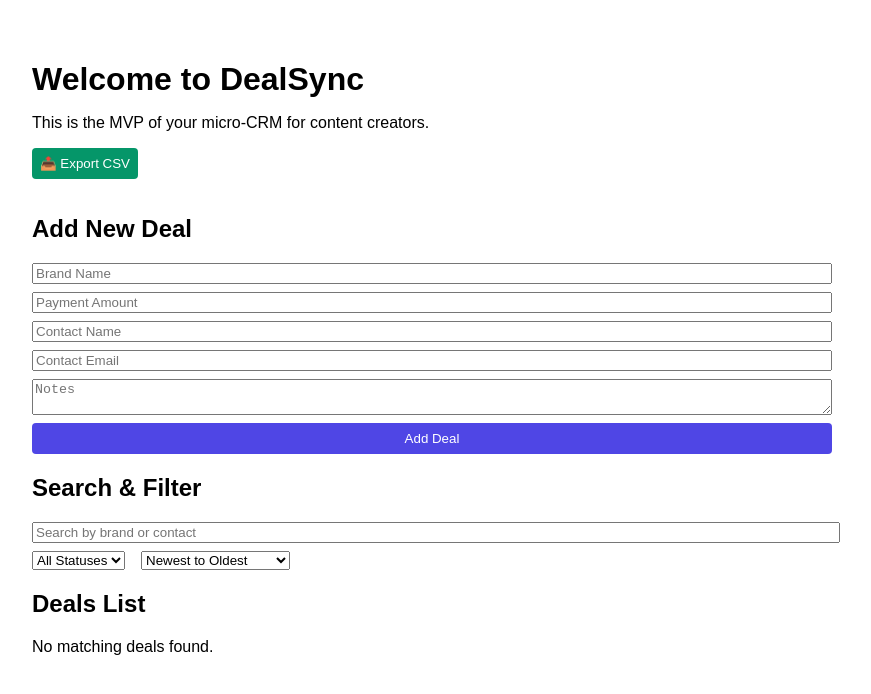
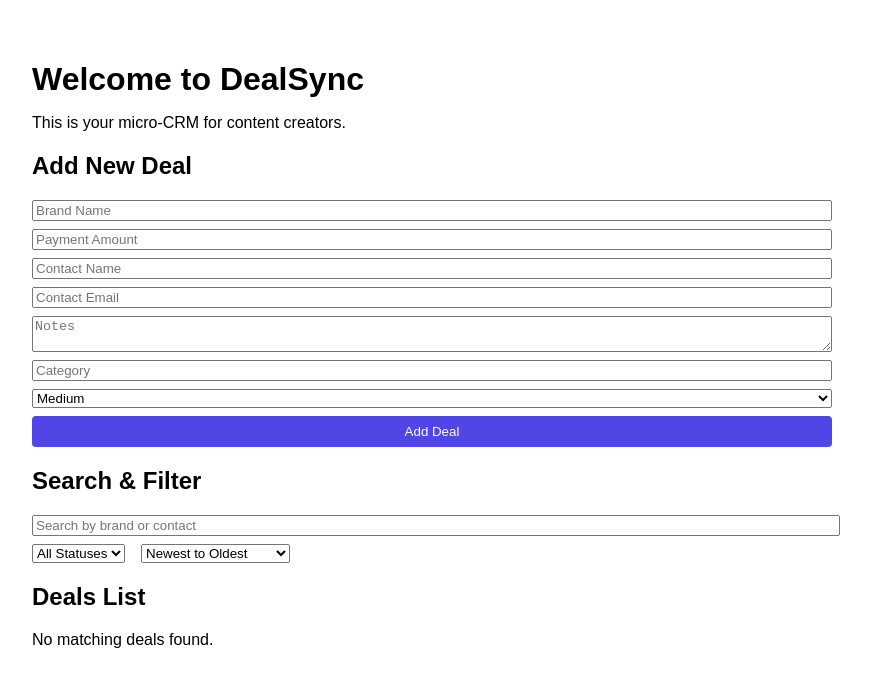
Before and after one commit to AdamBailey1301/DealSync, a Next.js app: page / in a window 1280 px wide. Shown: the top 694 px of the page, without its empty margins (208-1079 px from the left). Built offline with nearby package versions, Linux system fonts and the light colour scheme.

Commit message:
Phase 2 begins

```diff
--- a/next.config.js
+++ b/next.config.js
@@ -1,6 +1,3 @@
-/** @type {import('next').NextConfig} */
-const nextConfig = {
+module.exports = {
   reactStrictMode: true,
-}
-
-module.exports = nextConfig
+};
--- a/pages/index.js
+++ b/pages/index.js
@@ -1,4 +1,3 @@
-// pages/index.js
 import { useState, useEffect } from 'react';
 
 export default function Home() {
@@ -8,11 +7,11 @@
   const [contact, setContact] = useState('');
   const [email, setEmail] = useState('');
   const [note, setNote] = useState('');
+  const [priority, setPriority] = useState('Medium');
+  const [category, setCategory] = useState('');
   const [search, setSearch] = useState('');
   const [filterStatus, setFilterStatus] = useState('All');
   const [sortType, setSortType] = useState('Newest');
-  const [editingId, setEditingId] = useState(null);
-  const [editFields, setEditFields] = useState({});
 
   useEffect(() => {
     const storedDeals = localStorage.getItem('deals');
@@ -34,6 +33,8 @@
       contact,
       email,
       note,
+      priority,
+      category,
       status: 'Pending',
     };
     setDeals([newDeal, ...deals]);
@@ -42,6 +43,8 @@
     setContact('');
     setEmail('');
     setNote('');
+    setPriority('Medium');
+    setCategory('');
   };
 
   const updateStatus = (id, newStatus) => {
@@ -62,42 +65,6 @@
     }
   };
 
-  const startEditing = (deal) => {
-    setEditingId(deal.id);
-    setEditFields({ ...deal });
-  };
-
-  const cancelEditing = () => {
-    setEditingId(null);
-    setEditFields({});
-  };
-
-  const saveEdit = () => {
-    setDeals(deals.map(deal => deal.id === editingId ? { ...editFields } : deal));
-    setEditingId(null);
-    setEditFields({});
-  };
-
-  const exportToCSV = () => {
-    const headers = ['Brand', 'Payment', 'Contact', 'Email', 'Note', 'Status'];
-    const rows = filteredDeals.map(deal => [
-      deal.brand,
-      deal.payment,
-      deal.contact,
-      deal.email,
-      deal.note,
-      deal.status
-    ]);
-    const csvContent = [headers, ...rows].map(row => row.map(field => `"${field}"`).join(',')).join('\n');
-    const blob = new Blob([csvContent], { type: 'text/csv' });
-    const url = URL.createObjectURL(blob);
-    const a = document.createElement('a');
-    a.href = url;
-    a.download = `deals-export-${Date.now()}.csv`;
-    a.click();
-    URL.revokeObjectURL(url);
-  };
-
   const filteredDeals = deals
     .filter(deal =>
       (deal.brand.toLowerCase().includes(search.toLowerCase()) ||
@@ -114,11 +81,7 @@
   return (
     <div style={{ padding: '2rem', fontFamily: 'Arial, sans-serif', maxWidth: '800px', margin: '0 auto' }}>
       <h1 style={{ fontSize: '2rem', marginBottom: '1rem' }}>Welcome to DealSync</h1>
-      <p>This is the MVP of your micro-CRM for content creators.</p>
-
-      <button onClick={exportToCSV} style={{ marginBottom: '1rem', padding: '0.5rem', backgroundColor: '#059669', color: 'white', border: 'none', borderRadius: '4px' }}>
-        📤 Export CSV
-      </button>
+      <p>This is your micro-CRM for content creators.</p>
 
       <h2>Add New Deal</h2>
       <div style={{ display: 'grid', gap: '0.5rem', marginBottom: '1rem' }}>
@@ -127,6 +90,12 @@
         <input placeholder="Contact Name" value={contact} onChange={e => setContact(e.target.value)} />
         <input placeholder="Contact Email" value={email} onChange={e => setEmail(e.target.value)} />
         <textarea placeholder="Notes" value={note} onChange={e => setNote(e.target.value)} />
+        <input placeholder="Category" value={category} onChange={e => setCategory(e.target.value)} />
+        <select value={priority} onChange={e => setPriority(e.target.value)}>
+          <option>High</option>
+          <option>Medium</option>
+          <option>Low</option>
+        </select>
         <button onClick={addDeal} style={{ padding: '0.5rem', backgroundColor: '#4f46e5', color: 'white', border: 'none', borderRadius: '4px' }}>Add Deal</button>
       </div>
 
@@ -137,7 +106,7 @@
         onChange={e => setSearch(e.target.value)}
         style={{ width: '100%', marginBottom: '0.5rem' }}
       />
-      <div style={{ display: 'flex', flexWrap: 'wrap', gap: '1rem', marginBottom: '1rem' }}>
+      <div style={{ display: 'flex', gap: '1rem', marginBottom: '1rem' }}>
         <select value={filterStatus} onChange={e => setFilterStatus(e.target.value)}>
           <option value="All">All Statuses</option>
           <option value="Pending">Pending</option>
@@ -156,38 +125,25 @@
       {filteredDeals.length === 0 && <p>No matching deals found.</p>}
       {filteredDeals.map(deal => (
         <div key={deal.id} style={{ border: '1px solid #ccc', padding: '1rem', marginTop: '1rem', borderRadius: '8px' }}>
-          {editingId === deal.id ? (
-            <>
-              <input value={editFields.brand} onChange={e => setEditFields({ ...editFields, brand: e.target.value })} />
-              <input value={editFields.payment} onChange={e => setEditFields({ ...editFields, payment: e.target.value })} />
-              <input value={editFields.contact} onChange={e => setEditFields({ ...editFields, contact: e.target.value })} />
-              <input value={editFields.email} onChange={e => setEditFields({ ...editFields, email: e.target.value })} />
-              <textarea value={editFields.note} onChange={e => setEditFields({ ...editFields, note: e.target.value })} />
-              <select value={editFields.status} onChange={e => setEditFields({ ...editFields, status: e.target.value })}>
+          <p><strong>Brand:</strong> {deal.brand}</p>
+          <p><strong>Payment:</strong> £{deal.payment}</p>
+          <p><strong>Contact:</strong> {deal.contact}</p>
+          <p><strong>Email:</strong> {deal.email}</p>
+          <p><strong>Note:</strong> {deal.note}</p>
+          <p><strong>Category:</strong> {deal.category}</p>
+          <p><strong>Priority:</strong> {deal.priority}</p>
+          <p>
+            <strong>Status:</strong>
+            <span style={{ backgroundColor: getStatusColor(deal.status), color: 'white', padding: '0.2rem 0.5rem', borderRadius: '4px', marginLeft: '0.5rem' }}>{deal.status}</span>
+          </p>
+          <select value={deal.status} onChange={e => updateStatus(deal.id, e.target.value)}>
             <option>Pending</option>
             <option>Negotiating</option>
             <option>Closed</option>
             <option>Rejected</option>
           </select>
           <br />
-              <button onClick={saveEdit} style={{ marginTop: '0.5rem', color: 'green' }}>Save</button>
-              <button onClick={cancelEditing} style={{ marginTop: '0.5rem', marginLeft: '1rem' }}>Cancel</button>
-            </>
-          ) : (
-            <>
-              <p><strong>Brand:</strong> {deal.brand}</p>
-              <p><strong>Payment:</strong> £{deal.payment}</p>
-              <p><strong>Contact:</strong> {deal.contact}</p>
-              <p><strong>Email:</strong> {deal.email}</p>
-              <p><strong>Note:</strong> {deal.note}</p>
-              <p>
-                <strong>Status:</strong>
-                <span style={{ backgroundColor: getStatusColor(deal.status), color: 'white', padding: '0.2rem 0.5rem', borderRadius: '4px', marginLeft: '0.5rem' }}>{deal.status}</span>
-              </p>
-              <button onClick={() => startEditing(deal)}>✏️ Edit</button>
-              <button onClick={() => deleteDeal(deal.id)} style={{ marginLeft: '1rem', color: 'red' }}>Delete</button>
-            </>
-          )}
+          <button onClick={() => deleteDeal(deal.id)} style={{ marginTop: '0.5rem', color: 'red' }}>Delete</button>
         </div>
       ))}
     </div>
```
Also changed, not shown: package.json (line endings or trailing spaces). Lines whose indentation alone changed are shown as unchanged.
